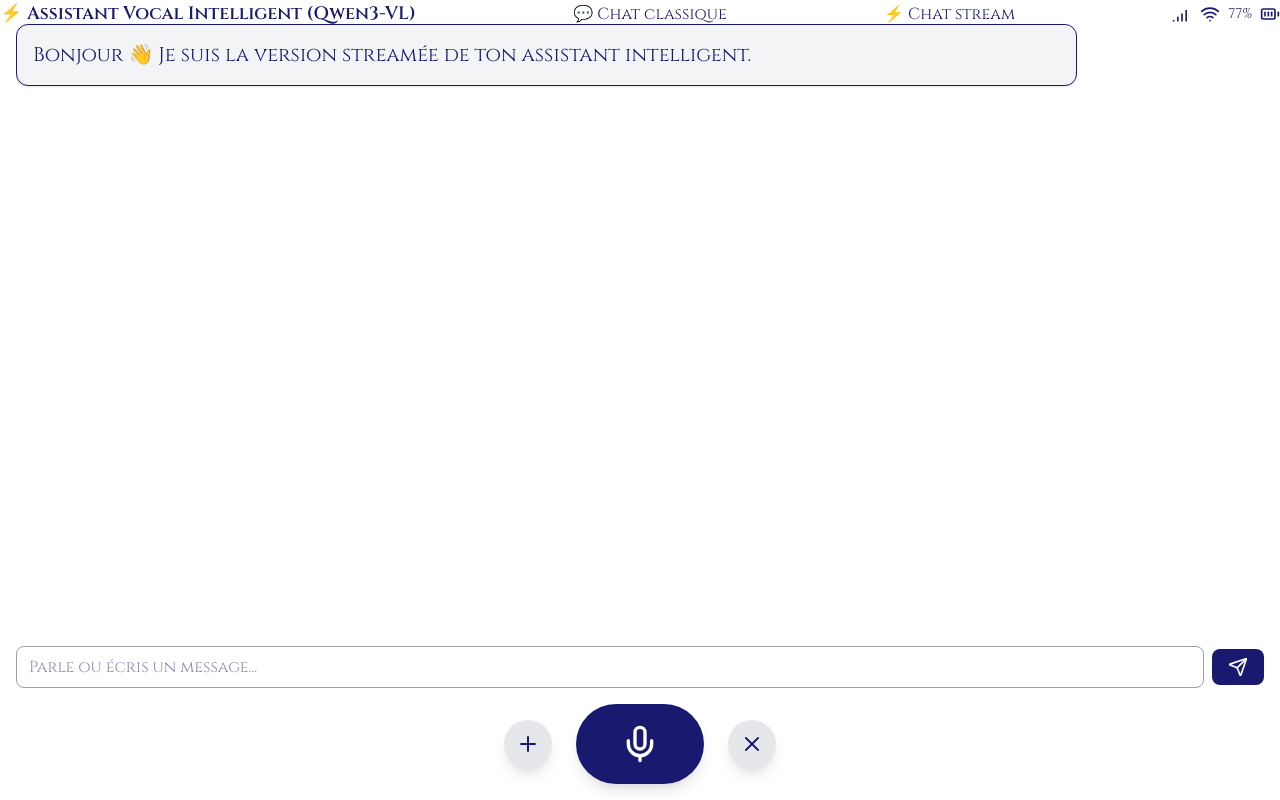
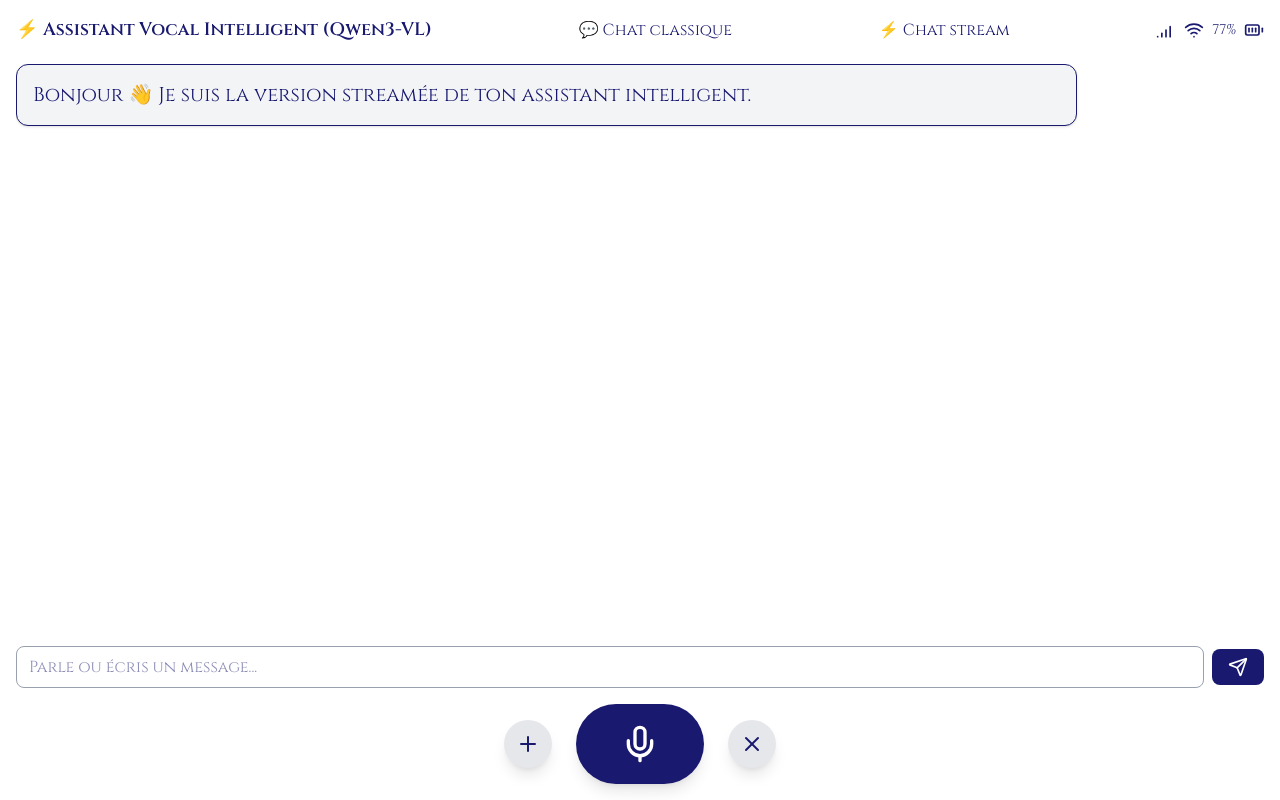
Before and after one commit to remiPra/claude-chat-custom, a React (Vite) app: page /stream in a window 1280 px wide. Built offline with nearby package versions, Linux system fonts and the light colour scheme; no server answers.

Commit message:
ordonnace

```diff
--- a/src/pages/ChatClassic.jsx
+++ b/src/pages/ChatClassic.jsx
@@ -313,7 +313,7 @@ await speakLongText(cleanText, setIsPlayingTTS, audioRef, stopFlagRef);
         </header>
 
         {/* Chat (inchangé) */}
-        <main className="flex-grow overflow-y-auto space-y-4 text-xl pb-4">
+        <main className="flex-grow  mt-10 overflow-y-auto space-y-4 text-xl pb-4">
           {selectedImage && (
             <div className="flex justify-end mb-4">
               <div className="relative">
--- a/src/pages/ChatStream.jsx
+++ b/src/pages/ChatStream.jsx
@@ -254,7 +254,7 @@ setMessages((prev) => {
     <div className="bg-white text-[#191970] min-h-screen font-[Cinzel] flex flex-col">
       <div className="container mx-auto px-4 pt-6 flex flex-col flex-grow">
         {/* Header */}
-        <header className="flex fixed top-0 left-0 w-full justify-between items-center mb-6">
+        <header className="flex fixed top-0 left-0 w-full p-4 justify-between items-center mb-6">
           <h1 className="text-lg font-semibold">⚡ Assistant Vocal Intelligent (Qwen3-VL)</h1>
           <Link to="/" className="hover:underline">💬 Chat classique</Link>
           <Link to="/stream" className="hover:underline">⚡ Chat stream</Link>
@@ -285,7 +285,7 @@ setMessages((prev) => {
         )}
 
         {/* Chat */}
-        <main className="flex-grow overflow-y-auto space-y-4 text-xl pb-4">
+        <main className="mt-10 flex-grow overflow-y-auto space-y-4 text-xl pb-4">
           {messages.map((msg, idx) => (
             <div
               key={idx}
```
